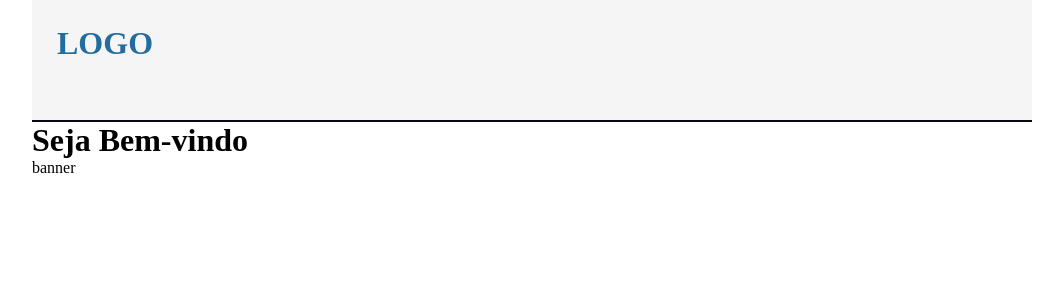
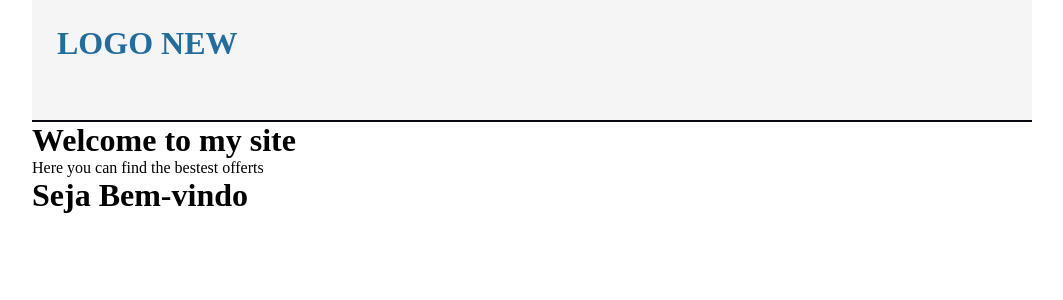
Before and after one commit to Tico-code/fic-javascrpt-jan, a React (Vite) app in the folder React/primeiro-projeto/: page / in a window 1280 px wide. Shown: the top 300 px of the page, without its empty margins (108-1171 px from the left). Built offline with nearby package versions, Linux system fonts and the light colour scheme.

Commit message:
Adding some propieties of banner and header baby

```diff
--- a/React/primeiro-projeto/src/App.jsx
+++ b/React/primeiro-projeto/src/App.jsx
@@ -10,13 +10,14 @@ function App() {
   return (
     <>
      <div className="container">
-      <Header />
+      <Header title= "Logo New" />
 
-      <h1> Seja Bem-vindo</h1>
 
-    < Banner>
-
+    <Banner>
+      <h1>Welcome to my site</h1>
+      <p> Here you can find the bestest offerts</p>
     </Banner>
+    <h1> Seja Bem-vindo</h1>
 
      </div>
     </>
--- a/React/primeiro-projeto/src/Components/Banner/index.jsx
+++ b/React/primeiro-projeto/src/Components/Banner/index.jsx
@@ -1,8 +1,8 @@
-export default function () {
+export default function (props) {
 
     return (
-        <div>
-            banner
+        <div className="bannerStyle">
+            {props.children}
         </div>
     )
 }
--- a/React/primeiro-projeto/src/Components/Header/index.jsx
+++ b/React/primeiro-projeto/src/Components/Header/index.jsx
@@ -1,10 +1,11 @@
 import "./style.css";
 
-export default function Header () {
+export default function Header (props) {
+  console.log(props);
 
     return (
         <header>
-        <h1>Logo</h1>
+        <h1>{props.title}</h1>
       </header>
     )
 }
```
